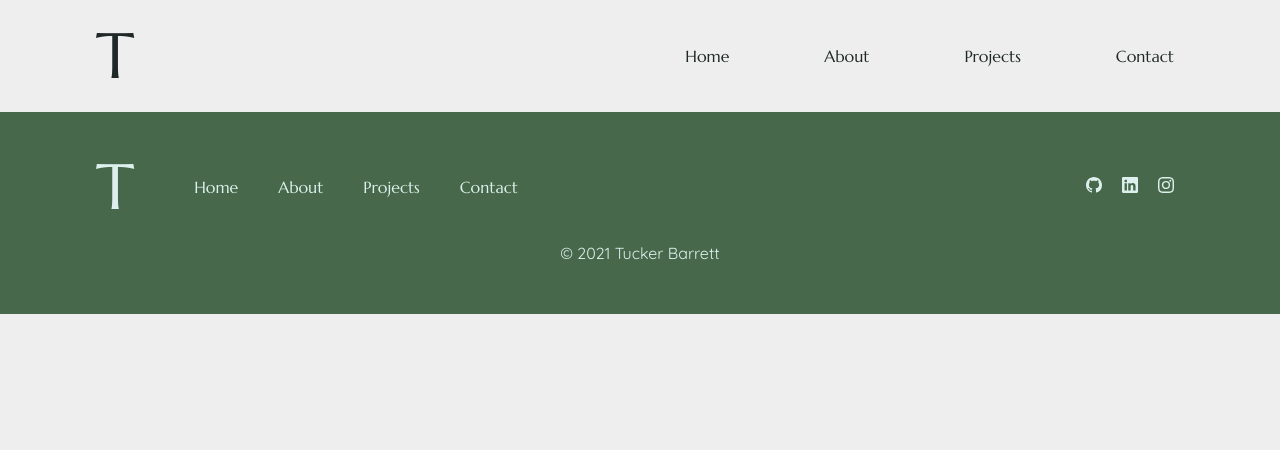
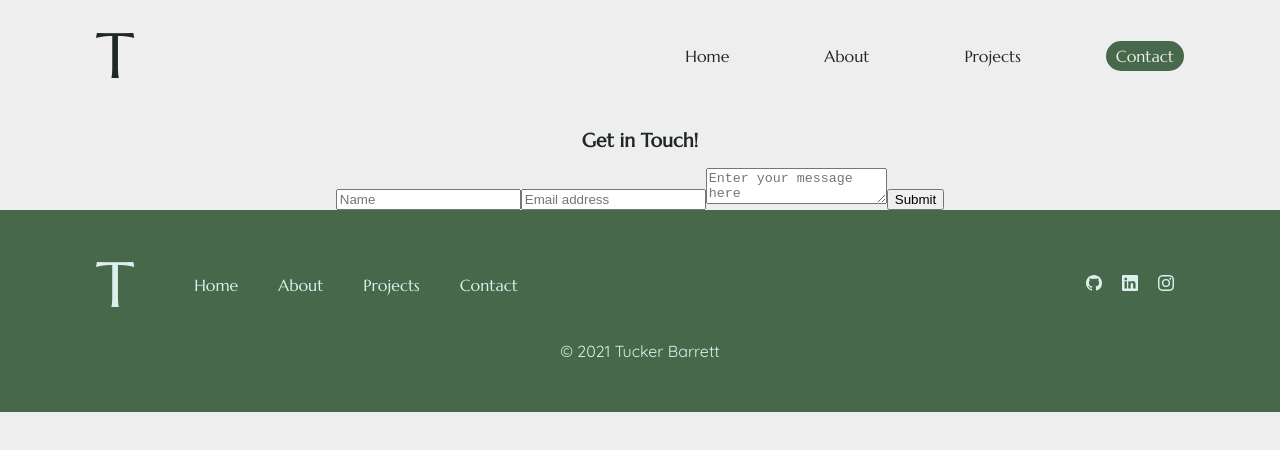
Before and after one commit to GrinninBarrett/react-portfolio-page, a React (Create React App) app: page /contact in a window 1280 px wide. Shown: the top 450 px of the page. Built offline with nearby package versions, Linux system fonts and the light colour scheme.

Commit message:
Adds Contact.js, validateEmail regex helper, Toastify

```diff
--- a/package.json
+++ b/package.json
@@ -11,6 +11,7 @@
     "react-router-dom": "^5.2.0",
     "react-router-hash-link": "^2.4.3",
     "react-scripts": "4.0.3",
+    "react-toastify": "^8.0.3",
     "web-vitals": "^1.1.2"
   },
   "scripts": {
--- a/src/App.js
+++ b/src/App.js
@@ -4,6 +4,7 @@ import { BrowserRouter as Router, Route } from "react-router-dom";
 import Home from "./pages/Home";
 import About from "./pages/About";
 import Projects from "./pages/Projects";
+import Contact from "./pages/Contact";
 
 import Header from "./components/Header";
 import Footer from "./components/Footer";
@@ -31,6 +32,11 @@ function App() {
         <Projects allProjects={allProjects} />
       </Route>
 
+      <Route exact path="/contact">
+        <ScrollToTop />
+        <Contact />
+      </Route>
+
       <Footer />
     </Router>
   );
--- a/src/components/Header.js
+++ b/src/components/Header.js
@@ -1,6 +1,5 @@
 import React from "react";
 import { Link, NavLink } from "react-router-dom";
-import { HashLink } from "react-router-hash-link";
 
 const Header = () => {
   return (
@@ -54,13 +53,17 @@ const Header = () => {
               >
                 Projects
               </NavLink>
-              <HashLink
+              <NavLink
                 className="main-nav-item nav-item link green-link base-text"
                 // TODO: update this link with new contact page
-                to="/#contact"
+                exact to="/contact"
+                activeStyle={{
+                  backgroundColor: "#47684a",
+                  color: "rgb(238, 238, 238)"
+                }}
               >
                 Contact
-              </HashLink>
+              </NavLink>
             </ul>
           </div>
         </nav>
--- a/src/pages/Contact.js
+++ b/src/pages/Contact.js
@@ -1,2 +1,82 @@
-import React from "react";
-import { Link } from "react-router-dom";
+import React, { useState } from "react";
+
+import { ToastContainer, toast } from "react-toastify";
+import "react-toastify/dist/ReactToastify.css";
+
+import { validateEmail } from "../utils/helpers";
+
+const Contact = () => {
+  const [name, setName] = useState("");
+  const [email, setEmail] = useState("");
+  const [message, setMessage] = useState("");
+
+  const handleInputChange = (event) => {
+    const { target } = event;
+    const inputType = target.name;
+    const inputValue = target.value;
+
+    if (inputType === "name") {
+      setName(inputValue);
+    } else if (inputType === "email") {
+      setEmail(inputValue);
+    } else {
+      setMessage(inputValue);
+    }
+  };
+
+  const handleFormSubmit = (event) => {
+    event.preventDefault();
+
+    const notify = (message) => toast.error(message);
+
+    if (!validateEmail(email)) {
+      notify("Please enter a valid email address.");
+    } else if (!name) {
+      notify("Please enter your name.");
+    } else if (!message) {
+      notify(
+        `You don't want to send a blank message, do you? Write me something!`
+      );
+    } else {
+      notify(`Your message has been sent successfully`);
+    }
+  };
+
+  return (
+    <div className="container flex-item flex-column">
+      <h2 className="base-text">Get in Touch!</h2>
+      <form>
+        <input
+          value={name}
+          name="name"
+          onChange={handleInputChange}
+          type="text"
+          placeholder="Name"
+          className="input-item"
+        />
+        <input
+          value={email}
+          name="email"
+          onChange={handleInputChange}
+          type="text"
+          placeholder="Email address"
+          className="input-item"
+        />
+        <textarea
+          value={message}
+          name="message"
+          onChange={handleInputChange}
+          type="text"
+          placeholder="Enter your message here"
+          className="input-item"
+        />
+        <button type="submit" onClick={handleFormSubmit}>
+          Submit
+        </button>
+        <ToastContainer />
+      </form>
+    </div>
+  );
+};
+
+export default Contact;
--- /dev/null
+++ b/src/utils/helpers.js
@@ -0,0 +1,4 @@
+export function validateEmail(email) {
+    const re = /^(([^<>()[\]\\.,;:\s@"]+(\.[^<>()[\]\\.,;:\s@"]+)*)|(".+"))@((\[[0-9]{1,3}\.[0-9]{1,3}\.[0-9]{1,3}\.[0-9]{1,3}\])|(([a-zA-Z\-0-9]+\.)+[a-zA-Z]{2,}))$/;
+    return re.test(String(email).toLowerCase());
+}
```
Also changed, not shown: 1 other file (tests, documents, lock files or other folders).
